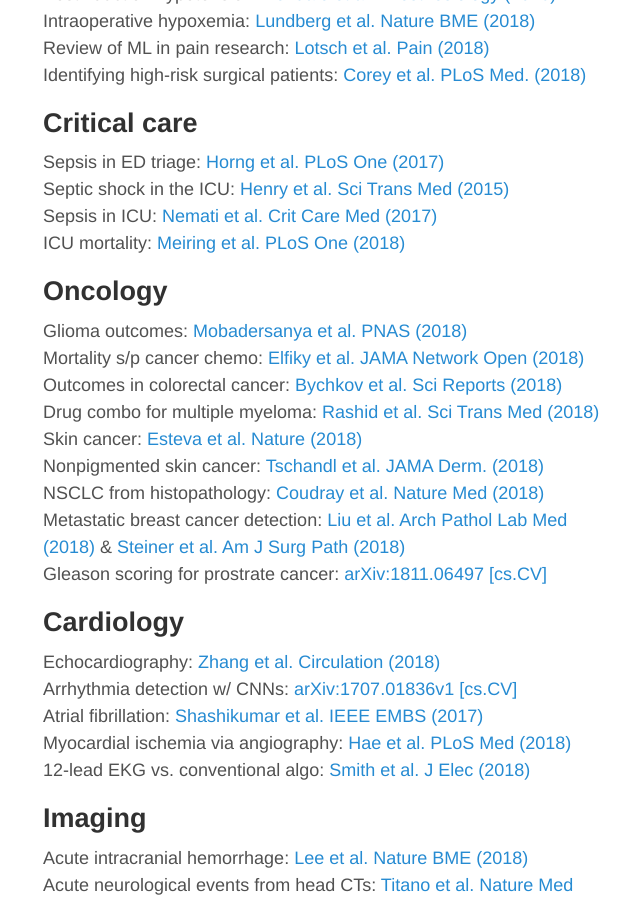
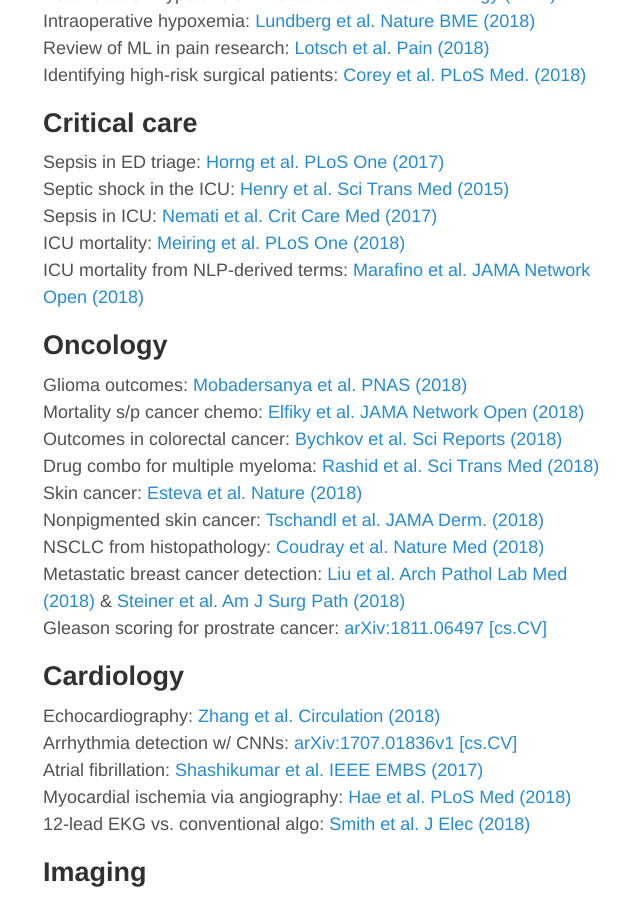
Before and after one commit to erikr/erikr.github.io, a Jekyll site: the page built from _posts/2018-08-03-AI-medicine-papers.md, in a window 1280 px wide and 900 px high, scrolled down 341 px. Shown: the whole window, without its empty margins (309-949 px from the left). Built offline with Jekyll 4.4.1, drawn with Linux system fonts in a browser that asks for light colours; nearby versions of some CDN libraries.

Commit message:
added Marfino et al. paper on ICU mortality from NLP

```diff
--- a/_posts/2018-08-03-AI-medicine-papers.md
+++ b/_posts/2018-08-03-AI-medicine-papers.md
@@ -23,6 +23,7 @@
 Septic shock in the ICU: [Henry et al. Sci Trans Med (2015)](/papers/henry.pdf)
 Sepsis in ICU: [Nemati et al. Crit Care Med (2017)](/papers/nemati.pdf)
 ICU mortality: [Meiring et al. PLoS One (2018)](/papers/meiring.pdf)
+ICU mortality from NLP-derived terms: [Marafino et al. JAMA Network Open (2018)](/papers/marafino.pdf)
 
 
 ## Oncology
```
Also changed, not shown: 1 other file.
